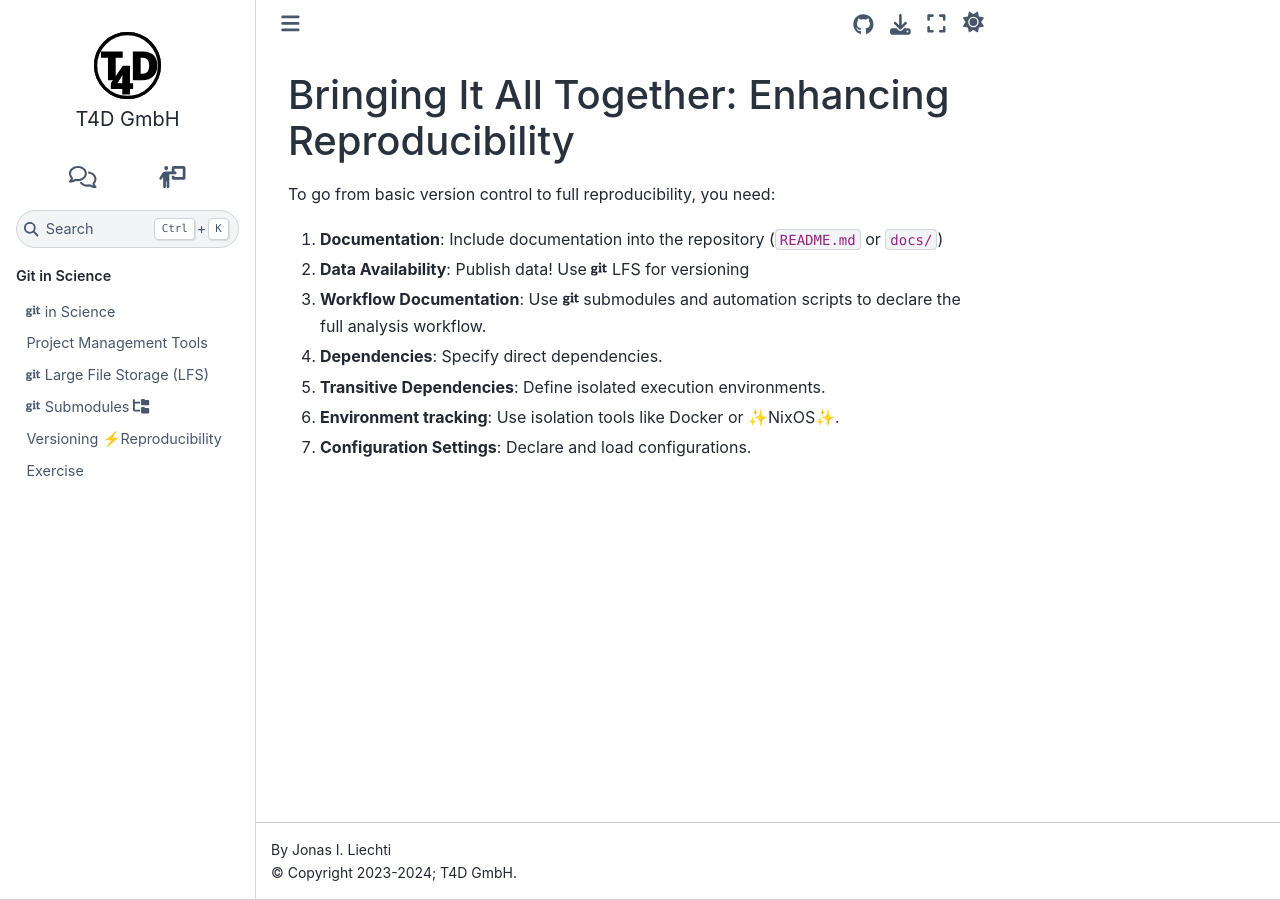
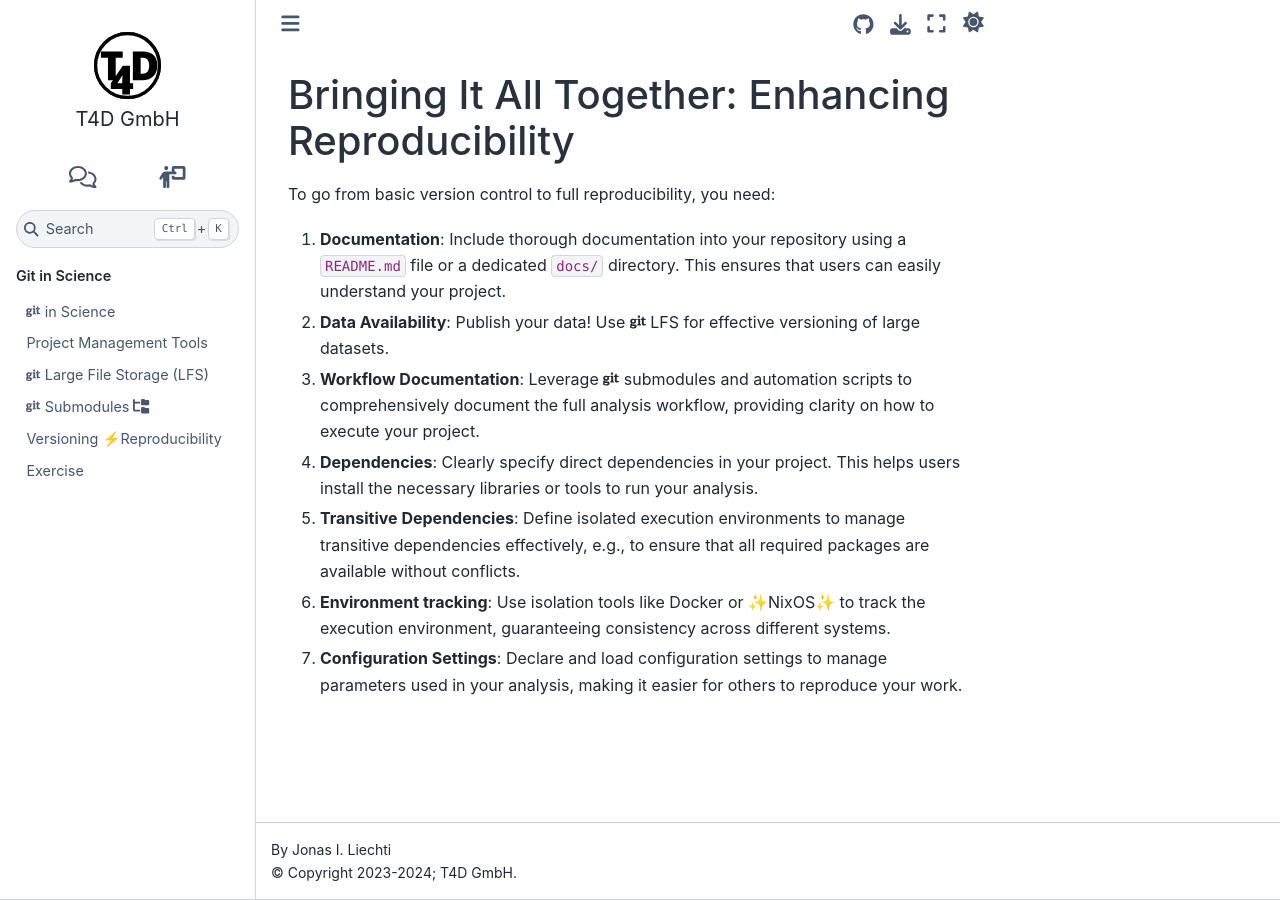
Before and after one commit to t4d-gmbh/git-and-science, a Sphinx documentation site: the page built from source/content/versioning_vs_reproducibility/recap.md, in a window 1280 px wide. Built offline with Sphinx 7.4.7 and the Sphinx Book theme 1.1.4, drawn with Linux system fonts in a browser that asks for light colours; the version number could not be read and is left out.

Commit message:
Update recap.md
!!! This are some suggestions. Since this is recap, it might be useful to expand a little bit each of the statements for users /readers to assimilate and make connections more easily.

As we say French: "A prendre ou à laisser 😉 "

```diff
--- a/source/content/versioning_vs_reproducibility/recap.md
+++ b/source/content/versioning_vs_reproducibility/recap.md
@@ -2,10 +2,10 @@
 
 To go from basic version control to full reproducibility, you need:
 
-1. **Documentation**: Include documentation into the repository (`README.md` or `docs/`)
-1. **Data Availability**: Publish data! Use <i class="fab fa-git"></i> LFS for versioning
-1. **Workflow Documentation**: Use <i class="fab fa-git"></i> submodules and automation scripts to declare the full analysis workflow.
-1. **Dependencies**: Specify direct dependencies.
-1. **Transitive Dependencies**: Define isolated execution environments.
-1. **Environment tracking**: Use isolation tools like Docker or ✨NixOS✨.
-1. **Configuration Settings**: Declare and load configurations.
+1. **Documentation**: Include thorough documentation into your repository using a `README.md` file or a dedicated `docs/` directory. This ensures that users can easily understand your project.
+1. **Data Availability**: Publish your data! Use <i class="fab fa-git"></i> LFS for effective versioning of large datasets.
+1. **Workflow Documentation**: Leverage <i class="fab fa-git"></i> submodules and automation scripts to comprehensively document the full analysis workflow, providing clarity on how to execute your project.
+1. **Dependencies**: Clearly specify direct dependencies in your project. This helps users install the necessary libraries or tools to run your analysis.
+1. **Transitive Dependencies**: Define isolated execution environments to manage transitive dependencies effectively, e.g., to ensure that all required packages are available without conflicts.
+1. **Environment tracking**: Use isolation tools like Docker or ✨NixOS✨ to track the execution environment, guaranteeing consistency across different systems.
+1. **Configuration Settings**: Declare and load configuration settings to manage parameters used in your analysis, making it easier for others to reproduce your work.
```
